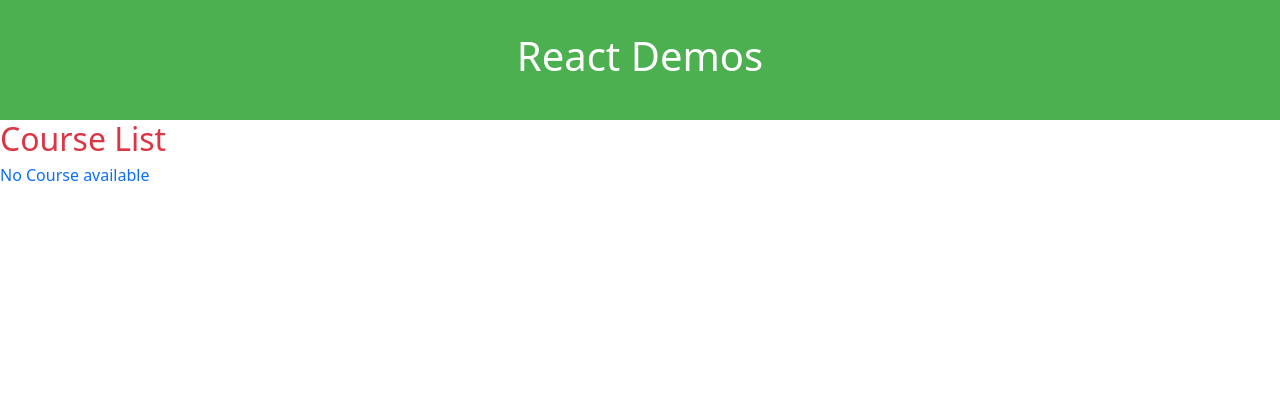
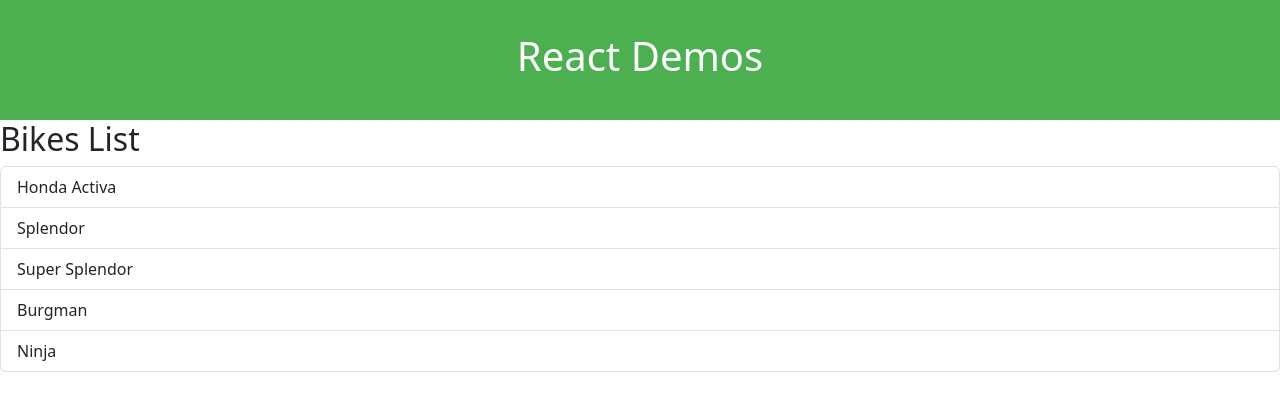
Before and after one commit to mohammedaeraf/react-samples, a React (Vite) app: page / in a window 1280 px wide. Shown: the top 410 px of the page. Built offline with nearby package versions, Linux system fonts and the light colour scheme.

Commit message:
Props Demo (using Vehicle)

```diff
--- a/src/App.tsx
+++ b/src/App.tsx
@@ -2,15 +2,33 @@ import "./App.css";
 import AboutUs from "./Components/AboutUs.tsx";
 import Cars from "./Components/Cars.tsx";
 import CourseList from "./Components/CourseList.tsx";
+import Vehicles from "./Components/Vehicles.tsx";
 
 function App() {
+  // const cars = [
+  //   "BMW 7 Series",
+  //   "Audi A7",
+  //   "Mercedes S Class",
+  //   "Renault Duster",
+  //   "Maruti Alto",
+  //   "Land Rover Defender",
+  //   "Hyundai i20",
+  // ];
+
+  const bikes = [
+    "Honda Activa",
+    "Splendor",
+    "Super Splendor",
+    "Burgman",
+    "Ninja",
+  ];
+
   return (
     <>
       <header>
         <h1>React Demos</h1>
       </header>
-      <CourseList />
-      {/* <Cars /> */}
+      <Vehicles items={bikes} title="Bikes List"></Vehicles>
     </>
   );
 }
--- /dev/null
+++ b/src/Components/Vehicles.tsx
@@ -0,0 +1,18 @@
+interface Props {
+  items: string[];
+  title: string;
+}
+
+function Vehicles(props: Props) {
+  return (
+    <>
+      <h2>{props.title}</h2>
+      <ul className="list-group">
+        {props.items.map((vehicle) => (
+          <li className="list-group-item">{vehicle}</li>
+        ))}
+      </ul>
+    </>
+  );
+}
+export default Vehicles;
```
